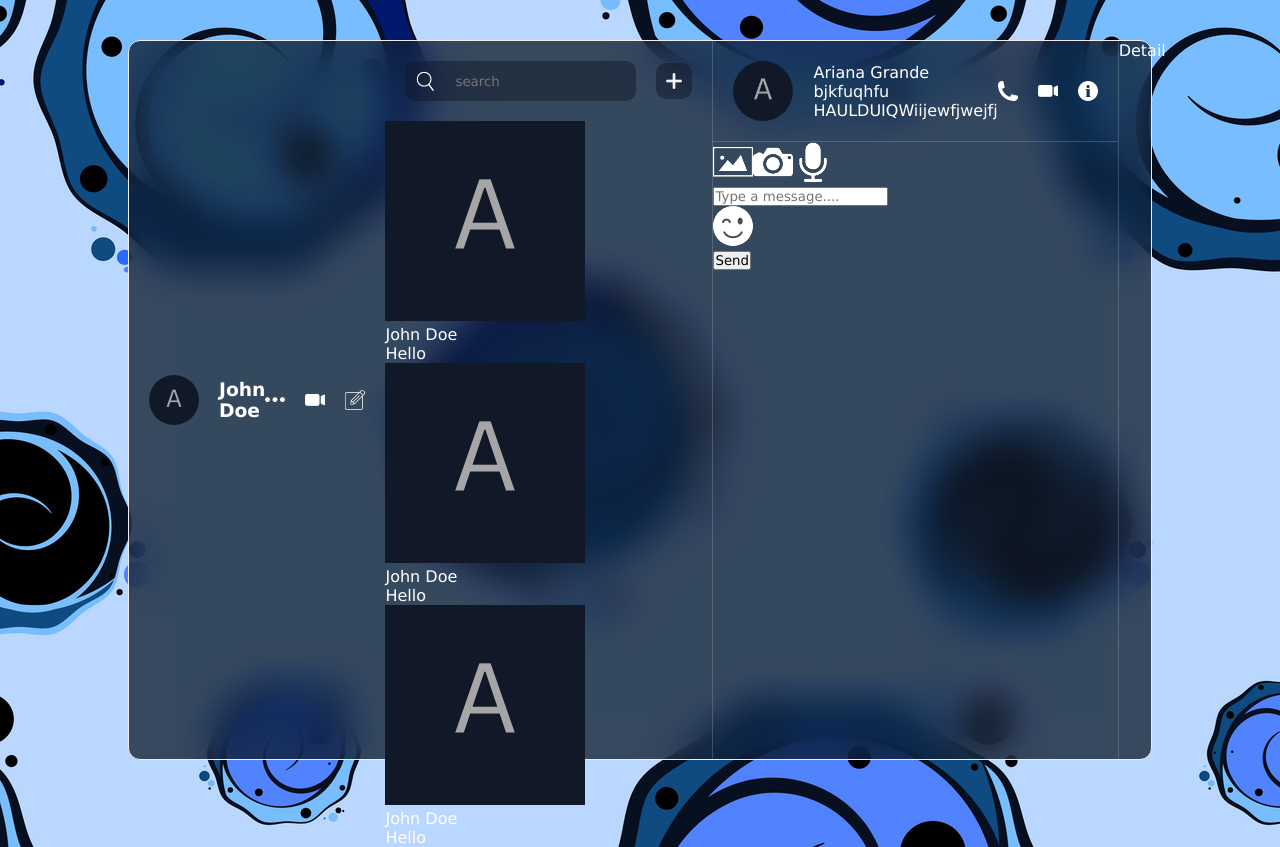
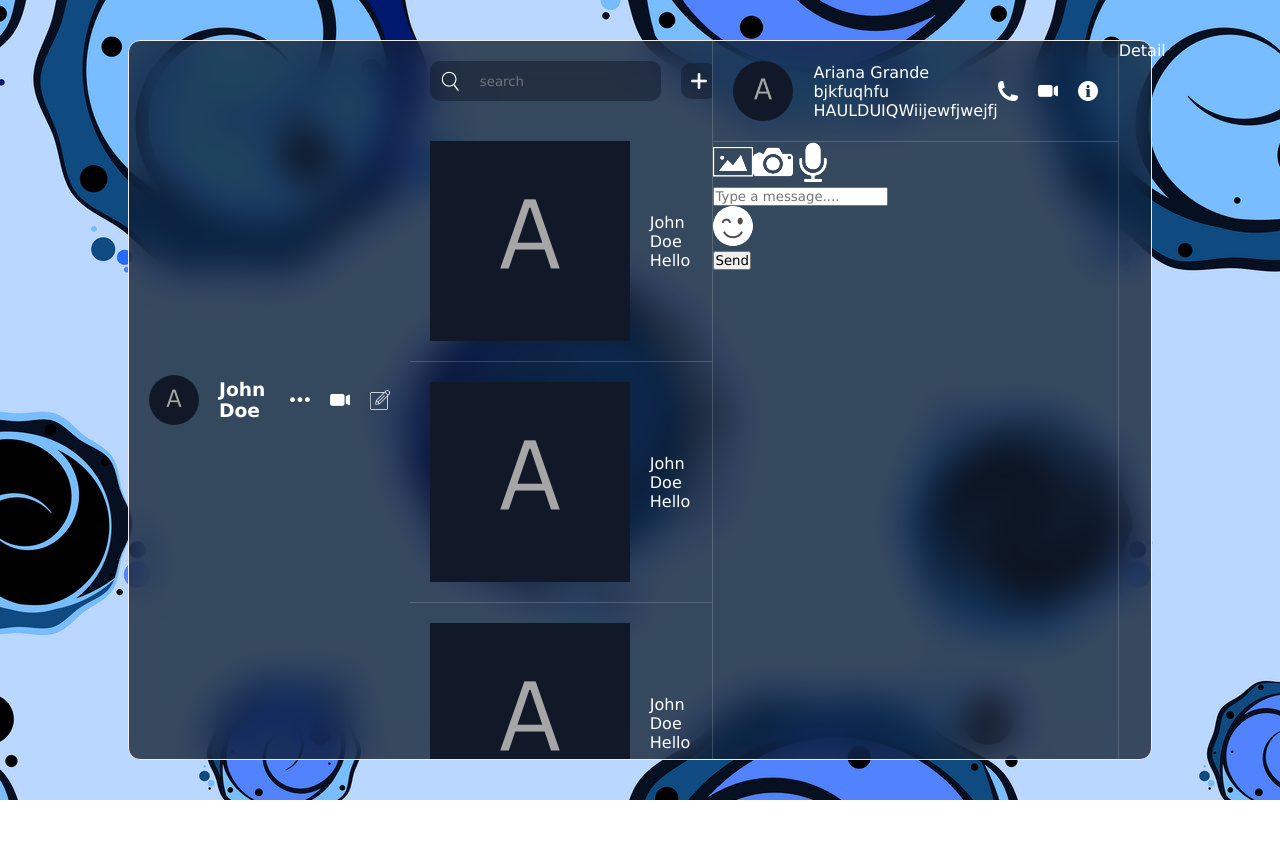
Before and after one commit to HimashaNethmini/RealTime-Chat, a React (Vite) app: page / in a window 1280 px wide. After the commit the page ends 800 px from the top, so only its background shows below. Built offline with nearby package versions, Linux system fonts and the light colour scheme.

Commit message:
added styles on users

```diff
--- a/src/components/list/chatList/chatList.css
+++ b/src/components/list/chatList/chatList.css
@@ -1,4 +1,5 @@
 .chatList {
+    overflow: scroll;
     .search{
         display: flex;
         align-items: center;
@@ -41,5 +42,15 @@
 
         }
 
+        .item {
+            display: flex;
+            align-items: center;
+            gap: 20px;
+            padding: 20px;
+            cursor: pointer;
+            border-bottom: 1px solid #dddddd35;
+
+        }
+
 
     }
```
